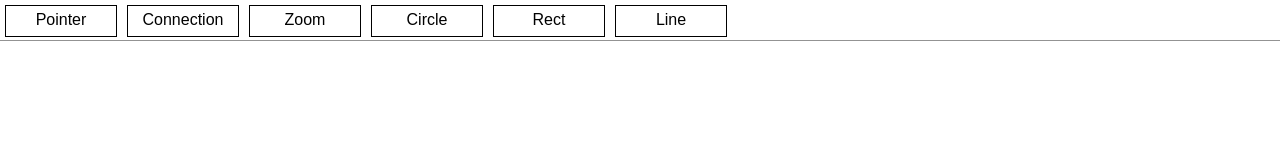
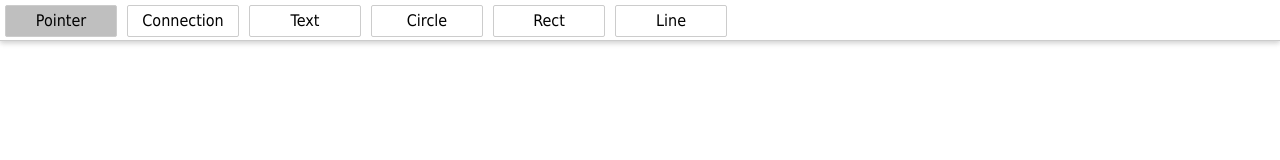
Before and after one commit to 5kilian/reference-net-editor, a website built with webpack: page example/index.html in a window 1280 px wide. Built offline with nearby package versions, Linux system fonts and the light colour scheme.

Commit message:
Add shadow to example actionbar

```diff
--- a/example/index.html
+++ b/example/index.html
@@ -43,41 +43,44 @@
         height: 100%;
         margin: 0;
         overflow: hidden;
-        font-family: Sans-Serif;
+        font-family: Tahoma, Geneva, sans-serif;
       }
       #drawing {
         width: 100%;
         height: 100%;
       }
       #action-bar {
+        align-content: center;
         height: 40px;
-        border-bottom: 1px solid #939393;
+        border-bottom: 1px solid #ccc;
+        box-shadow: 0 3px 5px rgba(0,0,0,0.1),0 1px 5px rgba(0,0,0,0.1);
       }
       .action-item {
         width: 100px;
         height: 20px;
         padding: 5px;
         margin: 5px;
-        border: 1px solid ;
+        border: 1px solid #ccc;
+        border-radius: 2px;
         text-align: center;
         float: left;
         cursor: pointer;
       }
       .action-item.active {
-        background-color: #939393;
+        background-color: #bfbfbf;
       }
     </style>
   </head>
   <body>
     <div id="action-bar">
-      <div id="SelectionTool" class="action-item" onclick="changeTool(this)">
+      <div id="SelectionTool" class="action-item active" onclick="changeTool(this)">
         Pointer
       </div>
       <div id="ConnectionTool" class="action-item" onclick="changeTool(this)">
         Connection
       </div>
-      <div id="ZoomTool" class="action-item" onclick="changeTool(this)">
-        Zoom
+      <div id="TextTool" class="action-item" onclick="changeTool(this)">
+        Text
       </div>
       <div id="EllipseTool" class="action-item" onclick="changeTool(this)">
         Circle
```
